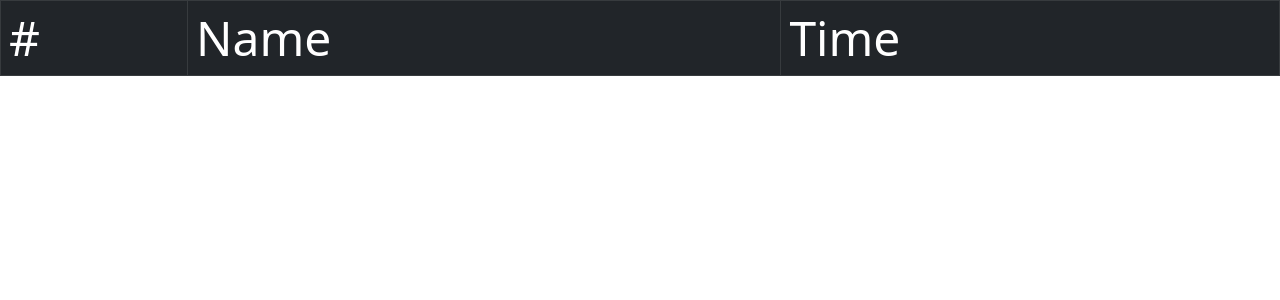
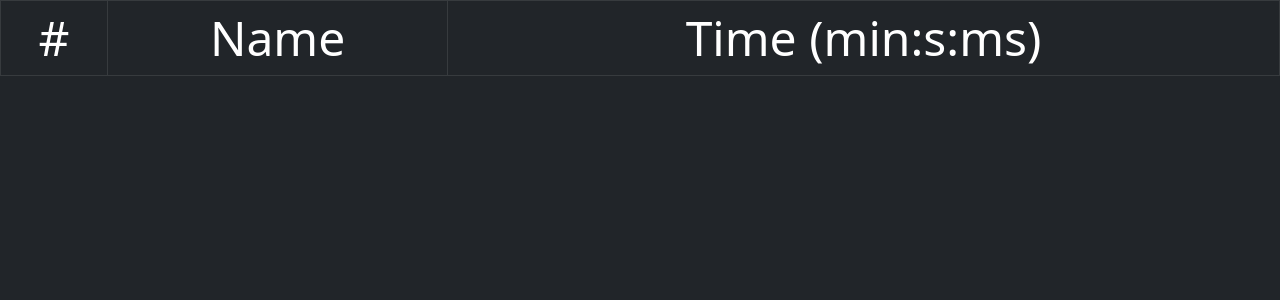
Before and after one commit to alexhosier/PuzzleGameSite, a PHP site: page / in a window 1280 px wide. Shown: the top 300 px of the page. Run offline with PHP 8.4, Linux system fonts and the light colour scheme; data that the repository does not hold is empty.

Commit message:
Added dark mode, centered text

```diff
--- a/index.php
+++ b/index.php
@@ -26,15 +26,18 @@ include "./includes/database.php";
 
         <!-- JQuery -->
         <script src="https://ajax.googleapis.com/ajax/libs/jquery/3.6.0/jquery.min.js"></script>
+
+        <!-- Custom CSS -->
+        <link rel="stylesheet" href="styles/main.css">
     </head>
     <body>
         <div id="container-fluid">
             <table class="table table-dark table-striped table-bordered table-hover">
                 <thead>
                     <tr>
-                        <th class="display-5" scope="col">#</th>
-                        <th class="display-5" scope="col">Name</th>
-                        <th class="display-5" scope="col">Time</th>
+                        <th class="display-5 text-center" scope="col">#</th>
+                        <th class="display-5 text-center" scope="col">Name</th>
+                        <th class="display-5 text-center" scope="col">Time (min:s:ms)</th>
                     </tr>
                 </thead>
                 <tbody id="results">
```
